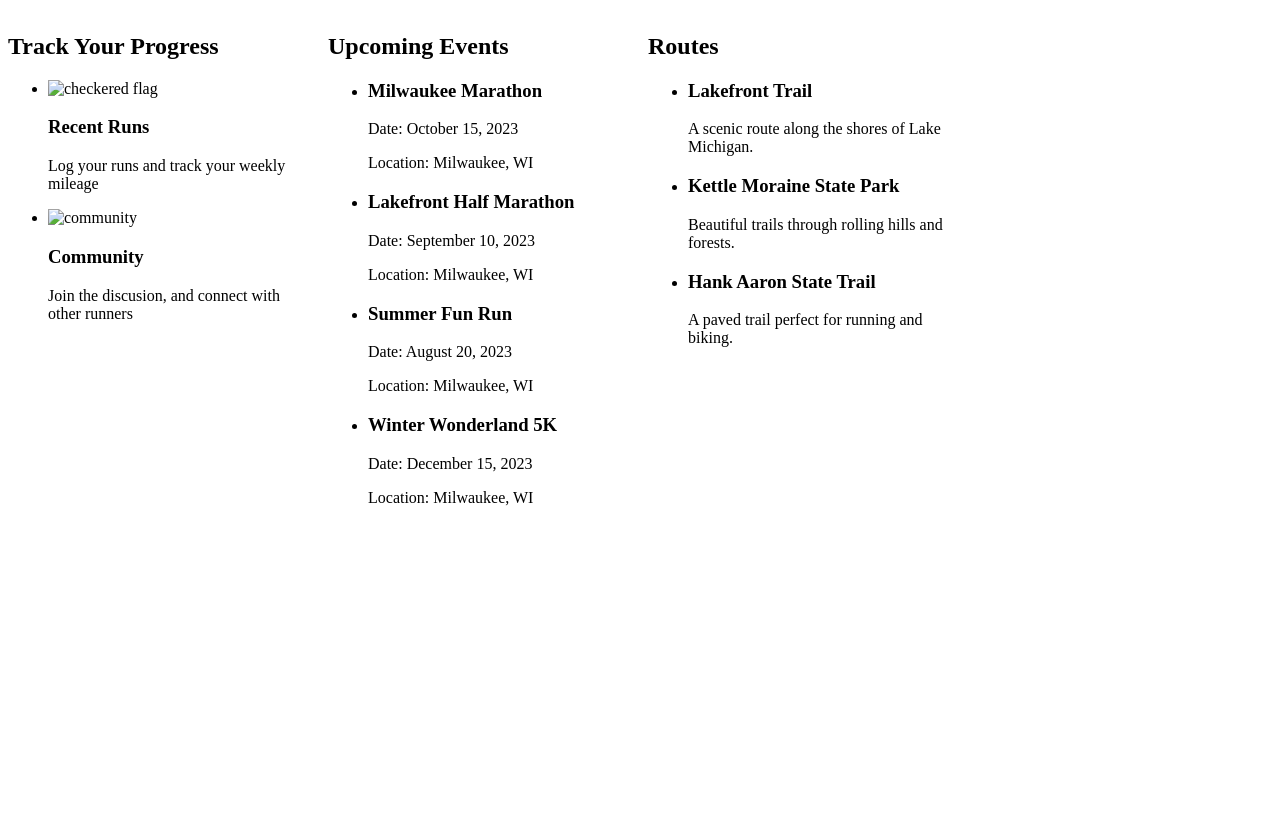
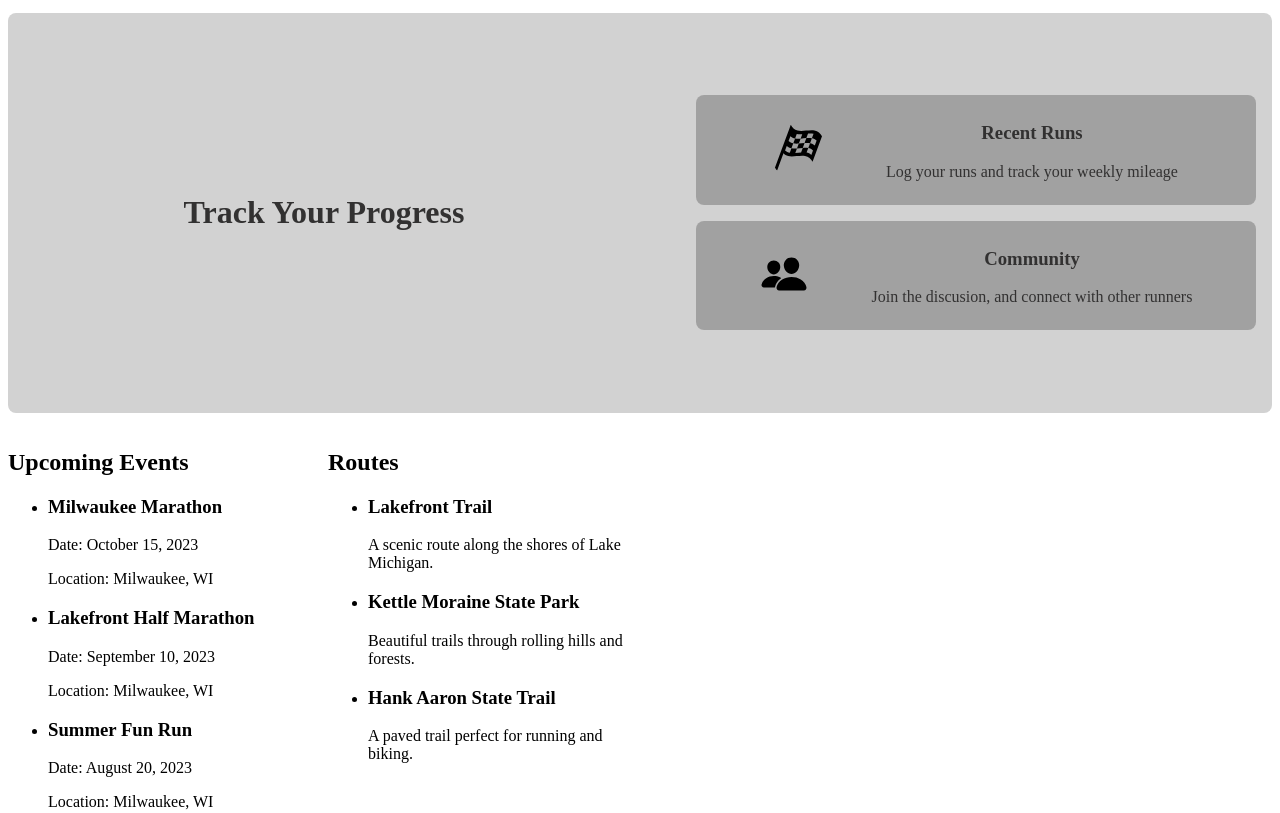
Before and after one commit to JavierGolpeJ/Running_club_Website, a plain HTML site: page index.html in a window 1280 px wide. Shown: the part 907-1720 px from the top of the page. Drawn offline with Linux system fonts and the light colour scheme.

Commit message:
Worked on Progress section visuals

```diff
--- a/index.html
+++ b/index.html
@@ -35,19 +35,29 @@
             <img src="img/Crowd-running.jpg" alt="Group of people running">
         </div>
         <section class="progress">
+            <div class="progress-content">
                 <h2>Track Your Progress</h2>
                 <ul>
                     <li>
-                    <img src="" alt="checkered flag">
+                        <div class="icon">
+                            <img src="img/checkered-flag-svgrepo-com.svg" alt="checkered flag">
+                        </div>
+                        <div class="words">
                             <h3>Recent Runs</h3>
                             <p>Log your runs and track your weekly mileage</p>
+                        </div>
                     </li>
                     <li>
-                    <img src="" alt="community">
+                        <div class="icon">
+                            <img src="img/people-svgrepo-com.svg" alt="community">
+                        </div>
+                        <div class="words">
                             <h3>Community</h3>
                             <p>Join the discusion, and connect with other runners</p>
+                        </div>
                     </li>
                 </ul>
+            </div>
         </section>
         <section id="events">
             <h2>Upcoming Events</h2>
--- a/styles.css
+++ b/styles.css
@@ -104,3 +104,61 @@ section {
     background-position: center;
     border-radius: 0.5rem;
 }
+
+/* Progress section */
+
+.progress {
+    grid-row: 3 / 3;
+    grid-column: 1 / 5;
+    display: grid;
+    /* align-items: center;
+    justify-content: center;
+    text-align: center; */
+    background-color: #d2d2d2;
+    border-color: black;
+    border-radius: 0.5rem;
+    color: #323131;
+}
+
+.progress ul {
+    list-style-type: none;
+}
+
+.progress img {
+    height: 3rem;
+    object-fit: cover;
+    background-size: cover;
+    background-position: center;
+    border-radius: 0.5rem;
+}
+
+.progress-content {
+    display: grid;
+    grid-template-columns: repeat(2, 1fr);
+}
+
+.progress-content h2 {
+    font-size: 2rem;
+    padding: 0;
+    text-align: center;
+    margin: auto 0;
+}
+
+.progress-content ul {
+    text-align: center;
+    margin: auto 0;
+}
+
+.progress-content li {
+    background-color: #909090b9;
+    border-radius: 0.5rem;
+    padding: 0.5rem;
+    margin: 1rem;
+    display: flex;
+    justify-content: center;
+    gap: 4rem;
+}
+
+.icon {
+    margin: auto 0;
+}
```
Also changed, not shown: img/checkered-flag-svgrepo-com.svg (added), img/people-svgrepo-com.svg (added). Lines whose indentation alone changed are shown as unchanged.
